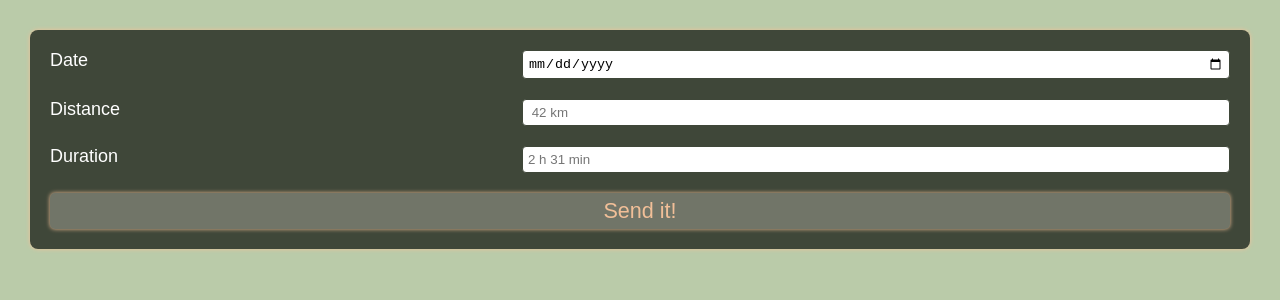
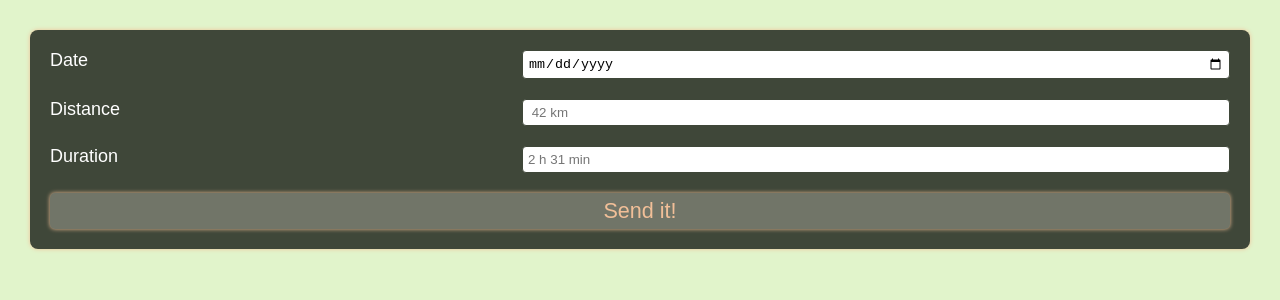
Before and after one commit to dw0111/capstone-project, a React (Create React App) app: page / in a window 1280 px wide. Shown: the top 300 px of the page. Built offline with nearby package versions, Linux system fonts and the light colour scheme.

Commit message:
Minor style changes before merging

```diff
--- a/src/GlobalStyles.js
+++ b/src/GlobalStyles.js
@@ -17,7 +17,7 @@ body {
   margin: 0;
   font-size: 112.5%;
   font-family: sans-serif;
-  background: var(--medium);
+  background: var(--light);
 }
 
 button {
```
